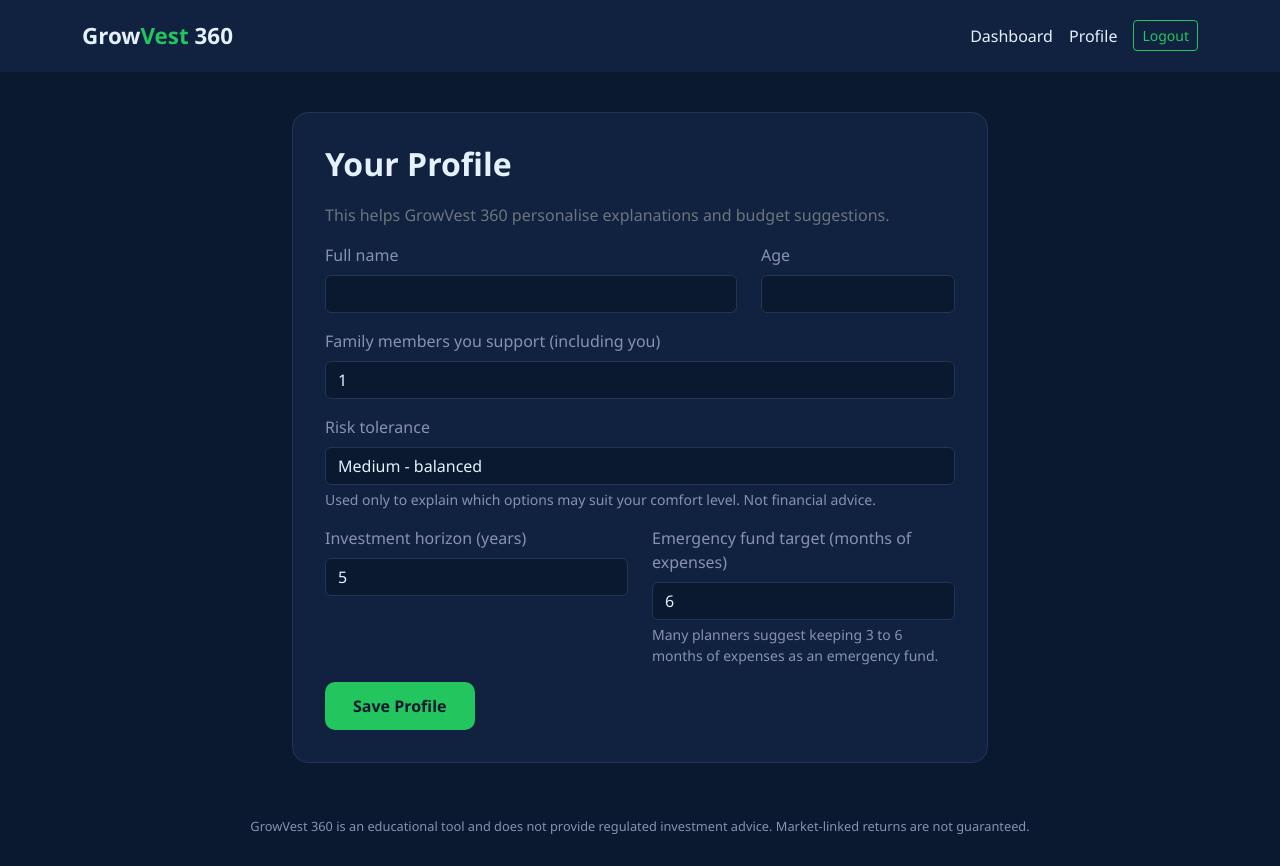
After one commit to Sathishkumar252/growvest-360, a Flask app: page /profile/ in a window 1280 px wide. The commit adds this page. Run offline with Flask 3, Linux system fonts and the light colour scheme; the visitor is signed in with stand-in values (Sample User, id 1).

Commit message:
Day 3A: user profile and settings

```diff
--- a/app/__init__.py
+++ b/app/__init__.py
@@ -22,8 +22,10 @@ def create_app(config_class=Config):
     from .main.routes import main_bp
     from .auth.routes import auth_bp
     from .dashboard.routes import dashboard_bp
+    from .profile.routes import profile_bp
     app.register_blueprint(main_bp)
     app.register_blueprint(auth_bp)
     app.register_blueprint(dashboard_bp)
+    app.register_blueprint(profile_bp)
 
     return app
--- a/app/models/__init__.py
+++ b/app/models/__init__.py
@@ -1 +1,2 @@
 from .user import User
+from .user_settings import UserSettings
--- /dev/null
+++ b/app/profile/forms.py
@@ -0,0 +1,31 @@
+from flask_wtf import FlaskForm
+from wtforms import StringField, IntegerField, SelectField, SubmitField
+from wtforms.validators import Optional, InputRequired, Length, NumberRange
+
+
+class ProfileForm(FlaskForm):
+    full_name = StringField('Full name', validators=[Optional(), Length(max=80)])
+    age = IntegerField('Age', validators=[Optional(), NumberRange(min=18, max=100)])
+    family_members = IntegerField(
+        'Family members you support (including you)',
+        default=1,
+        validators=[InputRequired(), NumberRange(min=1, max=20)])
+    risk_tolerance = SelectField(
+        'Risk tolerance',
+        choices=[
+            ('low', 'Low - I prefer safety'),
+            ('medium', 'Medium - balanced'),
+            ('high', 'High - I can accept ups and downs'),
+        ],
+        default='medium',
+        description='Used only to explain which options may suit your comfort level. Not financial advice.')
+    horizon_years = IntegerField(
+        'Investment horizon (years)',
+        default=5,
+        validators=[InputRequired(), NumberRange(min=1, max=40)])
+    emergency_target_months = IntegerField(
+        'Emergency fund target (months of expenses)',
+        default=6,
+        validators=[InputRequired(), NumberRange(min=1, max=24)],
+        description='Many planners suggest keeping 3 to 6 months of expenses as an emergency fund.')
+    submit = SubmitField('Save Profile')
--- /dev/null
+++ b/app/profile/routes.py
@@ -0,0 +1,28 @@
+from flask import Blueprint, render_template, redirect, url_for, flash
+from flask_login import login_required, current_user
+from ..extensions import db
+from ..models.user_settings import UserSettings
+from .forms import ProfileForm
+
+profile_bp = Blueprint('profile', __name__, url_prefix='/profile')
+
+
+@profile_bp.route('/', methods=['GET', 'POST'])
+@login_required
+def index():
+    settings = current_user.settings  # current user-oda settings mattum
+    form = ProfileForm(obj=settings)
+    if form.validate_on_submit():
+        if settings is None:
+            settings = UserSettings(user_id=current_user.id)
+            db.session.add(settings)
+        settings.full_name = (form.full_name.data or '').strip() or None
+        settings.age = form.age.data
+        settings.family_members = form.family_members.data
+        settings.risk_tolerance = form.risk_tolerance.data
+        settings.horizon_years = form.horizon_years.data
+        settings.emergency_target_months = form.emergency_target_months.data
+        db.session.commit()
+        flash('Profile saved.', 'success')
+        return redirect(url_for('profile.index'))
+    return render_template('profile/index.html', form=form)
--- a/app/static/css/style.css
+++ b/app/static/css/style.css
@@ -29,3 +29,4 @@ body { background: var(--navy); color: var(--text); font-family: 'Segoe UI', sys
 .form-label { color: var(--muted); }
 .auth-alt { color: var(--muted); margin: 18px 0 0; text-align: center; }
 .auth-alt a { color: var(--green); }
+.form-text { color: var(--muted); }
--- a/app/templates/_macros.html
+++ b/app/templates/_macros.html
@@ -1,7 +1,9 @@
 {% macro field(f) %}
 <div class="mb-3">
   {{ f.label(class="form-label") }}
-  {{ f(class="form-control gv-input" + (" is-invalid" if f.errors else "")) }}
+  {% set base = "form-select" if f.type == "SelectField" else "form-control" %}
+  {{ f(class=base + " gv-input" + (" is-invalid" if f.errors else "")) }}
+  {% if f.description %}<div class="form-text">{{ f.description }}</div>{% endif %}
   {% for e in f.errors %}<div class="invalid-feedback">{{ e }}</div>{% endfor %}
 </div>
 {% endmacro %}
--- a/app/templates/base.html
+++ b/app/templates/base.html
@@ -14,6 +14,7 @@
       <div class="d-flex align-items-center gap-3">
         {% if current_user.is_authenticated %}
           <a class="gv-link" href="{{ url_for('dashboard.index') }}">Dashboard</a>
+          <a class="gv-link" href="{{ url_for('profile.index') }}">Profile</a>
           <form method="post" action="{{ url_for('auth.logout') }}" class="m-0">
             <input type="hidden" name="csrf_token" value="{{ csrf_token() }}">
             <button class="btn btn-outline-gv btn-sm" type="submit">Logout</button>
--- /dev/null
+++ b/app/templates/profile/index.html
@@ -0,0 +1,25 @@
+{% extends 'base.html' %}
+{% from '_macros.html' import field %}
+{% block title %}Profile | GrowVest 360{% endblock %}
+{% block content %}
+<div class="container py-4" style="max-width: 720px;">
+  <div class="gv-card">
+    <h2>Your Profile</h2>
+    <p class="text-secondary">This helps GrowVest 360 personalise explanations and budget suggestions.</p>
+    <form method="post" novalidate>
+      {{ form.hidden_tag() }}
+      <div class="row">
+        <div class="col-md-8">{{ field(form.full_name) }}</div>
+        <div class="col-md-4">{{ field(form.age) }}</div>
+      </div>
+      {{ field(form.family_members) }}
+      {{ field(form.risk_tolerance) }}
+      <div class="row">
+        <div class="col-md-6">{{ field(form.horizon_years) }}</div>
+        <div class="col-md-6">{{ field(form.emergency_target_months) }}</div>
+      </div>
+      {{ form.submit(class="btn btn-gv") }}
+    </form>
+  </div>
+</div>
+{% endblock %}
```
Also changed, not shown: app/models/user_settings.py (added, +19 -0 lines), app/templates/dashboard/index.html (+12 -2 lines), migrations/versions/c0bb5d1093cb_add_user_settings.py (added, +40 -0 lines), app/profile/__init__.py (added).
